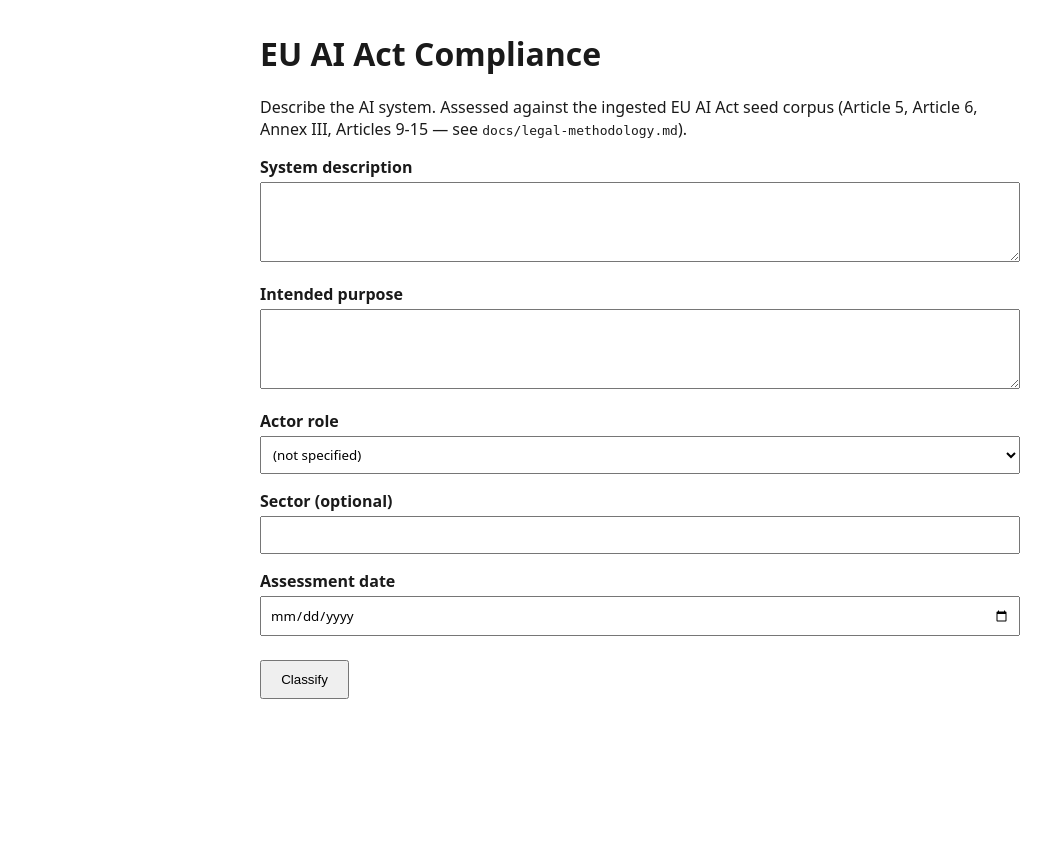
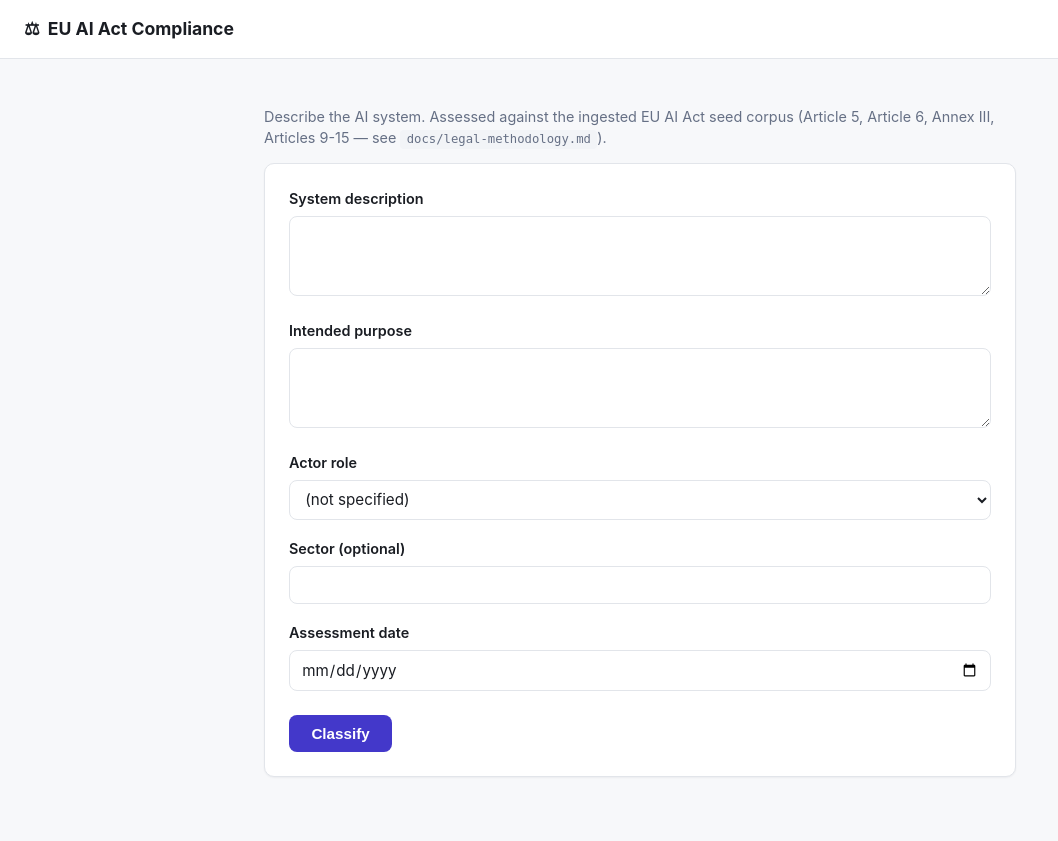
Before and after one commit to harshitonhub/eu-ai-act-compliance, a FastAPI app: template src/web/templates/assessment_form.html in a window 1280 px wide. Shown: the whole page, without its empty margins (0-1058 px from the left). Before the commit the page ends 699 px from the top, so only its background shows below. Run offline with FastAPI, Linux system fonts and the light colour scheme; the template is opened without the code that fills it, so the values that code supplies are empty.

Commit message:
style: redesign UI as a real product, not raw default form elements
Replaced bare browser-default styling (plain black text, unstyled
inputs/tables, no visual hierarchy) with a proper design system:
CSS custom properties for a light/dark-aware palette, card-based
layout, pill-style status badges for classification states and
evidence statuses (was plain colored text), a header bar, and
consistent spacing/typography.

Fixed a real bug caught while redesigning: the global `p { color:
muted }` rule would have washed out actual report data ("System:",
"Intended purpose:") to low-contrast gray, since those are also plain
<p> tags. Introduced a `.hint` class for genuinely secondary/
descriptive copy instead of muting all paragraphs by default.

Verified in a real browser against all three pages (form, obligations,
report) via Playwright -- not just "CSS compiles," actually looked at
the rendered output.

```diff
--- a/src/web/templates/assessment_form.html
+++ b/src/web/templates/assessment_form.html
@@ -1,7 +1,7 @@
 {% extends "base.html" %}
 {% block title %}New Assessment — EU AI Act Compliance{% endblock %}
 {% block content %}
-<p>Describe the AI system. Assessed against the ingested EU AI Act seed corpus
+<p class="hint">Describe the AI system. Assessed against the ingested EU AI Act seed corpus
 (Article 5, Article 6, Annex III, Articles 9-15 — see <code>docs/legal-methodology.md</code>).</p>
 
 {% if error %}<p class="flag">{{ error }}</p>{% endif %}
--- a/src/web/templates/base.html
+++ b/src/web/templates/base.html
@@ -2,28 +2,230 @@
 <html lang="en">
 <head>
   <meta charset="utf-8">
+  <meta name="viewport" content="width=device-width, initial-scale=1">
   <title>{% block title %}EU AI Act Compliance{% endblock %}</title>
   <script src="https://unpkg.com/htmx.org@2.0.3"></script>
   <style>
-    body { font-family: system-ui, sans-serif; max-width: 760px; margin: 2rem auto; padding: 0 1rem; color: #1a1a1a; }
-    label { display: block; margin-top: 1rem; font-weight: 600; }
-    input, textarea, select { width: 100%; padding: 0.5rem; margin-top: 0.25rem; box-sizing: border-box; font-family: inherit; }
-    textarea { min-height: 5rem; }
-    button { margin-top: 1.5rem; padding: 0.6rem 1.2rem; cursor: pointer; }
-    table { border-collapse: collapse; width: 100%; margin-top: 0.5rem; }
-    th, td { border: 1px solid #ccc; padding: 0.5rem; text-align: left; vertical-align: top; }
-    .state-YES, .status-NON_COMPLIANT { color: #b00020; font-weight: 600; }
-    .state-POSSIBLY, .status-PARTIALLY_COMPLIANT, .status-INSUFFICIENT_EVIDENCE { color: #a06800; font-weight: 600; }
-    .state-NO, .status-COMPLIANT { color: #1a7a1a; }
-    .state-INSUFFICIENT_INFORMATION, .state-NOT_APPLICABLE { color: #555; font-style: italic; }
-    .flag { background: #fff3cd; border: 1px solid #ffe08a; padding: 0.5rem 0.75rem; margin: 0.4rem 0; border-radius: 4px; }
-    .obligation-block { border: 1px solid #ddd; padding: 1rem; margin-top: 1rem; border-radius: 4px; }
-    .citation { color: #555; font-size: 0.9em; }
-    fieldset { border: 1px solid #ddd; margin-top: 1rem; }
+    :root {
+      --bg: #f7f8fa;
+      --surface: #ffffff;
+      --border: #e2e5ea;
+      --text: #1a1d23;
+      --text-muted: #667085;
+      --accent: #4338ca;
+      --accent-hover: #3730a3;
+      --accent-soft: #eef0fd;
+      --green-bg: #e8f7ee; --green-text: #067647; --green-border: #abefc6;
+      --amber-bg: #fff6e5; --amber-text: #b25e09; --amber-border: #fedf89;
+      --red-bg: #fef1f1; --red-text: #b42318; --red-border: #fecdca;
+      --gray-bg: #f2f4f7; --gray-text: #475467; --gray-border: #e4e7ec;
+      --radius: 10px;
+      --shadow: 0 1px 2px rgba(16, 24, 40, 0.05);
+    }
+    @media (prefers-color-scheme: dark) {
+      :root {
+        --bg: #0f1115;
+        --surface: #171a21;
+        --border: #2a2e37;
+        --text: #e7e9ee;
+        --text-muted: #9aa1b0;
+        --accent: #818cf8;
+        --accent-hover: #a5b0fb;
+        --accent-soft: #1e2036;
+        --green-bg: #0e2a1c; --green-text: #4ade80; --green-border: #14532d;
+        --amber-bg: #2c210a; --amber-text: #fbbf24; --amber-border: #4d3a0f;
+        --red-bg: #2c1414; --red-text: #f87171; --red-border: #4d1f1f;
+        --gray-bg: #1e2129; --gray-text: #9aa1b0; --gray-border: #2a2e37;
+      }
+    }
+
+    * { box-sizing: border-box; }
+    body {
+      font-family: -apple-system, "Segoe UI", system-ui, sans-serif;
+      background: var(--bg);
+      color: var(--text);
+      margin: 0;
+      line-height: 1.5;
+      -webkit-font-smoothing: antialiased;
+    }
+
+    header {
+      background: var(--surface);
+      border-bottom: 1px solid var(--border);
+      padding: 1rem 1.5rem;
+    }
+    header a {
+      font-weight: 700;
+      font-size: 1.1rem;
+      text-decoration: none;
+      color: var(--text);
+    }
+    header a::before {
+      content: "⚖";
+      margin-right: 0.5rem;
+    }
+
+    main {
+      max-width: 800px;
+      margin: 0 auto;
+      padding: 2rem 1.5rem 4rem;
+    }
+
+    h2 {
+      font-size: 1.3rem;
+      margin: 2rem 0 0.75rem;
+    }
+    h2:first-child { margin-top: 0; }
+    h3 {
+      font-size: 1.05rem;
+      margin: 1.75rem 0 0.5rem;
+      color: var(--text);
+    }
+    p { color: var(--text); }
+    .hint { color: var(--text-muted); font-size: 0.9rem; }
+    code {
+      background: var(--gray-bg);
+      padding: 0.15rem 0.4rem;
+      border-radius: 4px;
+      font-size: 0.85em;
+    }
+
+    form {
+      background: var(--surface);
+      border: 1px solid var(--border);
+      border-radius: var(--radius);
+      padding: 1.5rem;
+      box-shadow: var(--shadow);
+    }
+    label {
+      display: block;
+      margin-top: 1.1rem;
+      font-weight: 600;
+      font-size: 0.9rem;
+      color: var(--text);
+    }
+    label:first-child { margin-top: 0; }
+    input, textarea, select {
+      width: 100%;
+      padding: 0.55rem 0.7rem;
+      margin-top: 0.4rem;
+      border: 1px solid var(--border);
+      border-radius: 8px;
+      font-family: inherit;
+      font-size: 0.95rem;
+      background: var(--surface);
+      color: var(--text);
+    }
+    input:focus, textarea:focus, select:focus {
+      outline: none;
+      border-color: var(--accent);
+      box-shadow: 0 0 0 3px var(--accent-soft);
+    }
+    textarea { min-height: 5rem; resize: vertical; }
+    input[type=file] { padding: 0.4rem; cursor: pointer; }
+
+    button {
+      margin-top: 1.5rem;
+      padding: 0.65rem 1.4rem;
+      cursor: pointer;
+      background: var(--accent);
+      color: #fff;
+      border: none;
+      border-radius: 8px;
+      font-size: 0.95rem;
+      font-weight: 600;
+      transition: background 0.15s ease;
+    }
+    button:hover { background: var(--accent-hover); }
+
+    table {
+      border-collapse: collapse;
+      width: 100%;
+      margin-top: 0.5rem;
+      background: var(--surface);
+      border: 1px solid var(--border);
+      border-radius: var(--radius);
+      overflow: hidden;
+      box-shadow: var(--shadow);
+    }
+    th, td {
+      padding: 0.65rem 0.85rem;
+      text-align: left;
+      vertical-align: top;
+      border-bottom: 1px solid var(--border);
+      font-size: 0.9rem;
+    }
+    th {
+      background: var(--gray-bg);
+      color: var(--gray-text);
+      font-size: 0.78rem;
+      text-transform: uppercase;
+      letter-spacing: 0.04em;
+      font-weight: 600;
+    }
+    tr:last-child td { border-bottom: none; }
+
+    /* Status/state pill badges */
+    .state-YES, .state-POSSIBLY, .state-NO, .state-INSUFFICIENT_INFORMATION, .state-NOT_APPLICABLE,
+    .status-COMPLIANT, .status-PARTIALLY_COMPLIANT, .status-INSUFFICIENT_EVIDENCE, .status-NON_COMPLIANT {
+      display: inline-block;
+      padding: 0.2rem 0.6rem;
+      border-radius: 999px;
+      font-size: 0.78rem;
+      font-weight: 600;
+      border: 1px solid transparent;
+      white-space: nowrap;
+    }
+    .state-YES, .status-NON_COMPLIANT {
+      background: var(--red-bg); color: var(--red-text); border-color: var(--red-border);
+    }
+    .state-POSSIBLY, .status-PARTIALLY_COMPLIANT, .status-INSUFFICIENT_EVIDENCE {
+      background: var(--amber-bg); color: var(--amber-text); border-color: var(--amber-border);
+    }
+    .state-NO, .status-COMPLIANT {
+      background: var(--green-bg); color: var(--green-text); border-color: var(--green-border);
+    }
+    .state-INSUFFICIENT_INFORMATION, .state-NOT_APPLICABLE {
+      background: var(--gray-bg); color: var(--gray-text); border-color: var(--gray-border); font-style: normal;
+    }
+
+    .flag {
+      background: var(--amber-bg);
+      border: 1px solid var(--amber-border);
+      color: var(--amber-text);
+      padding: 0.6rem 0.9rem;
+      margin: 0.5rem 0;
+      border-radius: 8px;
+      font-size: 0.9rem;
+    }
+    .flag strong { color: inherit; }
+
+    .obligation-block {
+      background: var(--surface);
+      border: 1px solid var(--border);
+      padding: 1.1rem 1.25rem;
+      margin-top: 1rem;
+      border-radius: var(--radius);
+      box-shadow: var(--shadow);
+    }
+    .obligation-block > strong { font-size: 0.95rem; }
+    .obligation-block > p { margin: 0.4rem 0 0.8rem; font-size: 0.9rem; }
+
+    .citation {
+      color: var(--text-muted);
+      font-size: 0.85em;
+    }
+
+    ul { padding-left: 1.2rem; }
+    li { margin-bottom: 0.4rem; color: var(--text); }
+
+    a { color: var(--accent); }
   </style>
 </head>
 <body hx-boost="true">
-  <h1><a href="/" style="text-decoration:none; color:inherit;">EU AI Act Compliance</a></h1>
-  {% block content %}{% endblock %}
+  <header><a href="/">EU AI Act Compliance</a></header>
+  <main>
+    {% block content %}{% endblock %}
+  </main>
 </body>
 </html>
--- a/src/web/templates/obligations_form.html
+++ b/src/web/templates/obligations_form.html
@@ -16,7 +16,7 @@
 
 {% if obligations %}
 <h2>Applicable obligations ({{ obligations|length }})</h2>
-<p>Provide evidence for each obligation below (paste text or upload a file — a file
+<p class="hint">Provide evidence for each obligation below (paste text or upload a file — a file
 takes precedence if both are given). Leave blank if none is available yet. Accepted
 file types: .txt, .pdf, .docx, up to 5&nbsp;MB.</p>
 
```
